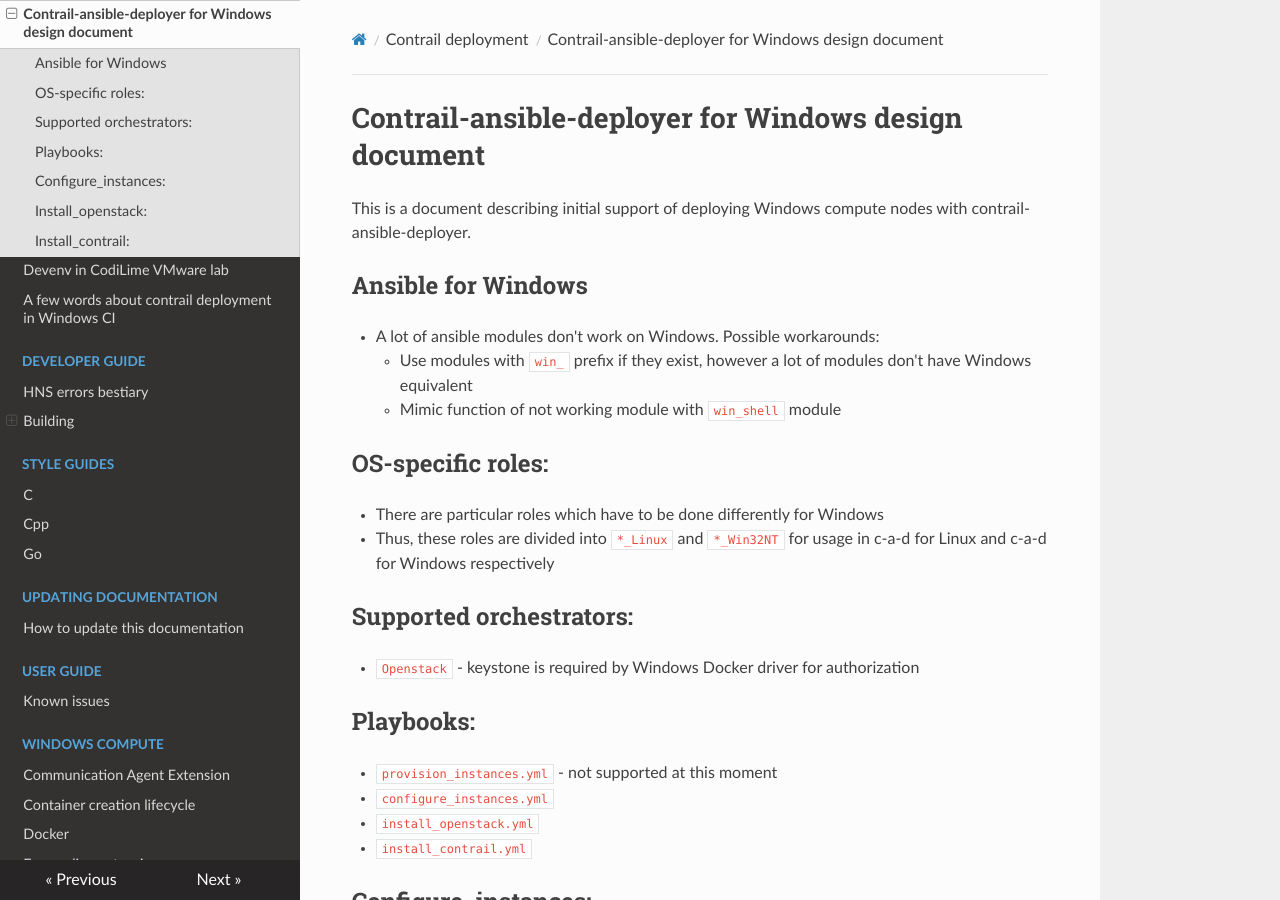
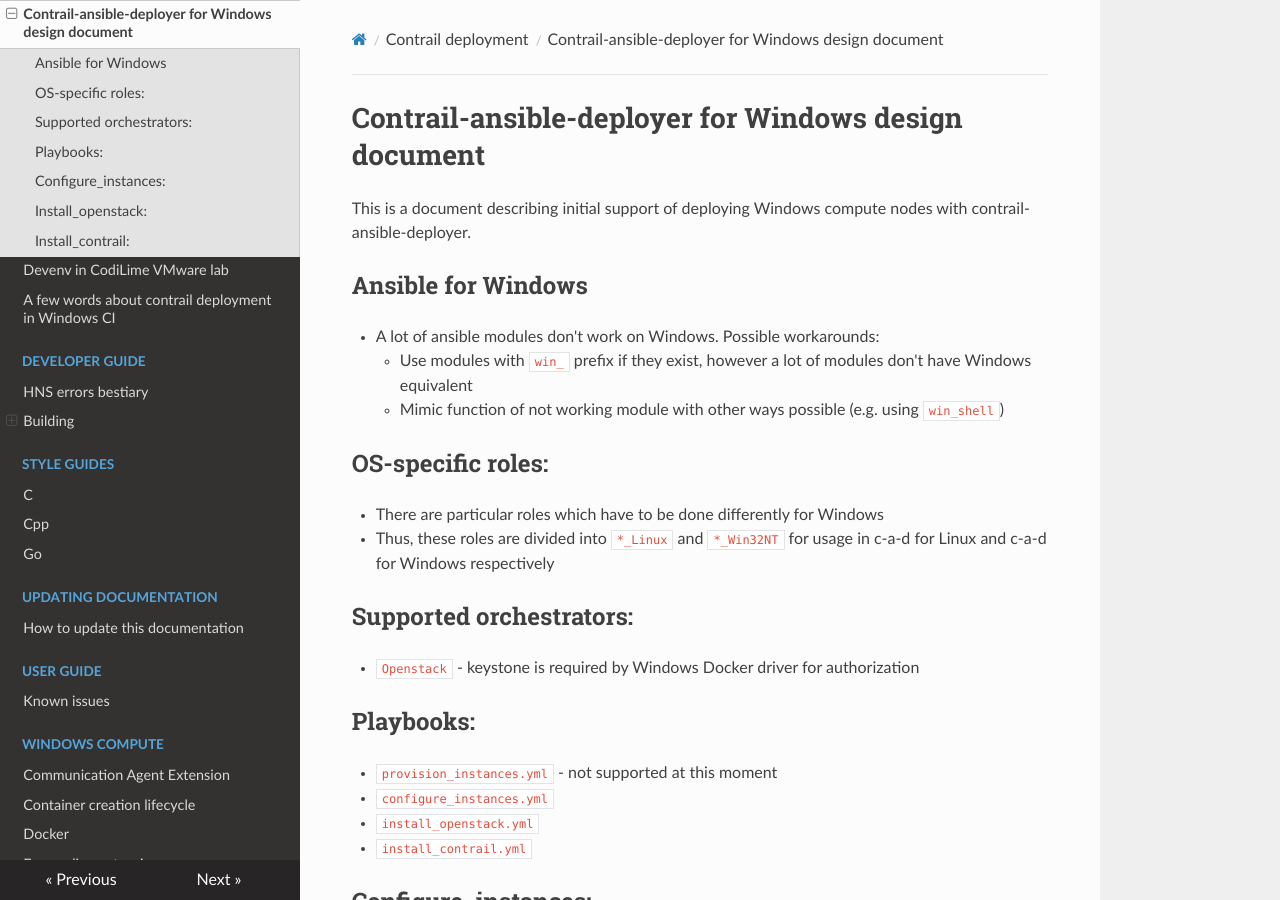
Before and after one commit to piotr-szuberski/contrail-windows-docs, an MkDocs documentation site: the page built from doc/contrail_deployment/CAD_for_windows_design.md, in a window 1280 px wide and 900 px high. Built offline with MkDocs 1.6.1, drawn with Linux system fonts in a browser that asks for light colours; nearby versions of some CDN libraries.

Commit message:
Fix Ansible for Windows description

```diff
--- a/doc/contrail_deployment/CAD_for_windows_design.md
+++ b/doc/contrail_deployment/CAD_for_windows_design.md
@@ -4,7 +4,7 @@
 ## Ansible for Windows
   * A lot of ansible modules don't work on Windows. Possible workarounds:
     * Use modules with `win_` prefix if they exist, however a lot of modules don't have Windows equivalent
-    * Mimic function of not working module with `win_shell` module
+    * Mimic function of not working module with other ways possible (e.g. using `win_shell`)
 
 ## OS-specific roles:
   * There are particular roles which have to be done differently for Windows
```
